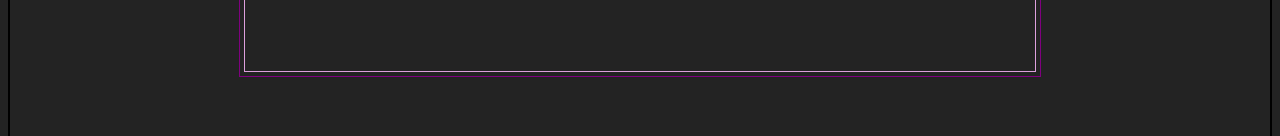
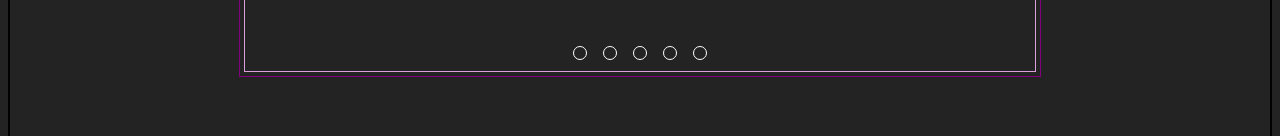
Before and after one commit to sum4n/TheOdinProject-DUI-ImageSlider, a plain HTML site: page index.html in a window 1280 px wide. Shown: the part 534-670 px from the top of the page. Drawn offline with Linux system fonts and the light colour scheme.

Commit message:
Add navigation dots and position them.

```diff
--- a/index.html
+++ b/index.html
@@ -16,6 +16,14 @@
 
         <div id="previousImage"> < </div>
         <div id="nextImage"> > </div>
+
+        <div class="navDots">
+            <div class="dots"></div>
+            <div class="dots"></div>
+            <div class="dots"></div>
+            <div class="dots"></div>
+            <div class="dots"></div>
+        </div>
     </div>
 </body>
 </html>
--- a/style.css
+++ b/style.css
@@ -70,3 +70,19 @@ body {
     /* border: 1px solid white; */
     background-color: rgba(255, 255, 255, 0.288);
 }
+
+.navDots {
+    position: absolute;
+    bottom: 16px;
+
+    display: flex;
+    gap: 1rem;
+}
+
+/* Make circle with border radius */
+.dots {
+    height: 12px;
+    width: 12px;
+    border: 1px solid white;
+    border-radius: 50%;
+}
```
